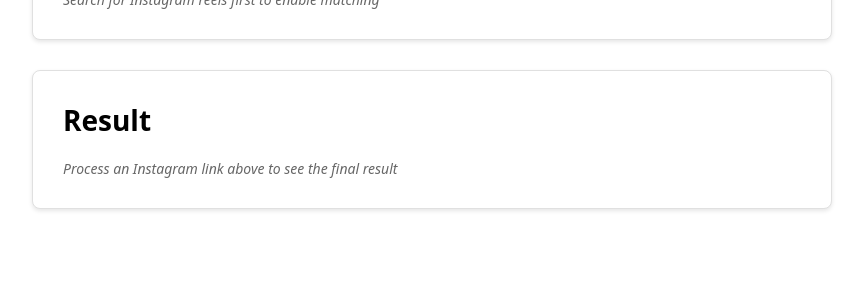
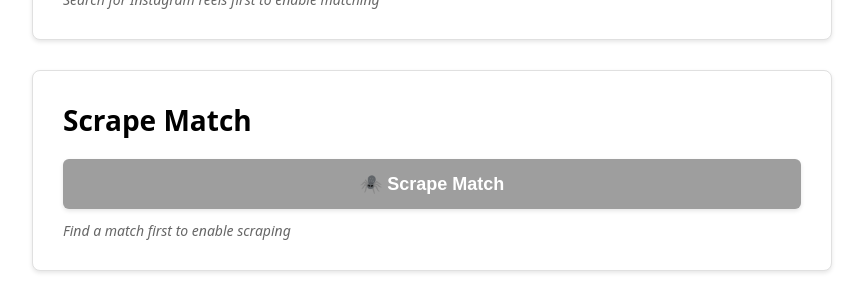
Before and after one commit to colecanning/nabb, a Next.js app: page /cycle in a window 1280 px wide. Shown: the part 1921-2220 px from the top of the page, without its empty margins (208-1071 px from the left). Before the commit the page ends 2188 px from the top, so only its background shows below. Built offline with nearby package versions, Linux system fonts and the light colour scheme; no server answers.

Commit message:
flow except llm, time to refactor

```diff
--- a/app/cycle/page.tsx
+++ b/app/cycle/page.tsx
@@ -8,6 +8,7 @@
   title?: string;
   description?: string;
   audioTranscription?: string;
+  matchedInstagramUrl?: string;
 }
 
 export default function CyclePage() {
@@ -28,6 +29,8 @@
   const [finalResult, setFinalResult] = useState<FinalResult>({});
   const [matchedResult, setMatchedResult] = useState<{ title: string; url: string; snippet: string; position: number; duration?: string | null; thumbnail?: string | null; matchScore: number; durationScore: number; titleScore: number } | null>(null);
   const [findingMatch, setFindingMatch] = useState(false);
+  const [scrapedMatchData, setScrapedMatchData] = useState<{ success?: boolean; title?: string; description?: string; videoUrl?: string; error?: string; debug?: any } | null>(null);
+  const [scrapingMatch, setScrapingMatch] = useState(false);
 
   const handleProcess = async (e: React.FormEvent) => {
     e.preventDefault();
@@ -286,6 +289,44 @@
     }
 
     return null;
+  };
+
+  const handleScrapeMatch = async () => {
+    if (!matchedResult) {
+      alert('Please find a match first');
+      return;
+    }
+
+    setScrapingMatch(true);
+    setScrapedMatchData(null);
+
+    try {
+      const res = await fetch('/api/crawl-instagram', {
+        method: 'POST',
+        headers: {
+          'Content-Type': 'application/json',
+        },
+        body: JSON.stringify({ url: matchedResult.url }),
+      });
+
+      const data = await res.json();
+      setScrapedMatchData(data);
+
+      // Update final result with matched Instagram URL if successful
+      if (data.success) {
+        setFinalResult(prev => ({
+          ...prev,
+          matchedInstagramUrl: matchedResult.url
+        }));
+      }
+    } catch (error) {
+      setScrapedMatchData({
+        success: false,
+        error: error instanceof Error ? error.message : 'Failed to scrape matched URL',
+      });
+    } finally {
+      setScrapingMatch(false);
+    }
   };
 
   const handleFindMatch = async () => {
@@ -1314,6 +1355,197 @@
         )}
       </div>
 
+      {/* Scrape Match Section */}
+      <div style={{
+        backgroundColor: '#ffffff',
+        padding: '30px',
+        borderRadius: '8px',
+        border: '1px solid #e0e0e0',
+        boxShadow: '0 2px 4px rgba(0, 0, 0, 0.1)',
+        marginTop: '30px'
+      }}>
+        <h2 style={{ fontSize: '28px', marginTop: '0', marginBottom: '20px' }}>Scrape Match</h2>
+
+        <button
+          type="button"
+          onClick={handleScrapeMatch}
+          disabled={scrapingMatch || !matchedResult}
+          style={{
+            width: '100%',
+            padding: '14px',
+            fontSize: '18px',
+            fontWeight: '600',
+            color: '#ffffff',
+            backgroundColor: scrapingMatch || !matchedResult ? '#9e9e9e' : '#9c27b0',
+            border: 'none',
+            borderRadius: '6px',
+            cursor: scrapingMatch || !matchedResult ? 'not-allowed' : 'pointer',
+            transition: 'background-color 0.2s',
+            boxShadow: '0 2px 4px rgba(0, 0, 0, 0.1)'
+          }}
+          onMouseEnter={(e) => {
+            if (!scrapingMatch && matchedResult) {
+              e.currentTarget.style.backgroundColor = '#7b1fa2';
+            }
+          }}
+          onMouseLeave={(e) => {
+            if (!scrapingMatch && matchedResult) {
+              e.currentTarget.style.backgroundColor = '#9c27b0';
+            }
+          }}
+        >
+          {scrapingMatch ? '🔄 Scraping...' : '🕷️ Scrape Match'}
+        </button>
+
+        {!matchedResult && (
+          <p style={{
+            fontSize: '14px',
+            color: '#666',
+            fontStyle: 'italic',
+            marginTop: '12px',
+            marginBottom: '0'
+          }}>
+            Find a match first to enable scraping
+          </p>
+        )}
+
+        {scrapedMatchData && (
+          <div style={{
+            marginTop: '20px',
+            padding: '16px',
+            borderRadius: '6px',
+            backgroundColor: scrapedMatchData.success ? '#e8f5e9' : '#ffebee',
+            border: `1px solid ${scrapedMatchData.success ? '#4caf50' : '#f44336'}`
+          }}>
+            {scrapedMatchData.success ? (
+              <>
+                <p style={{
+                  fontSize: '16px',
+                  fontWeight: '600',
+                  color: '#2e7d32',
+                  marginBottom: '12px',
+                  marginTop: '0'
+                }}>
+                  ✅ Match Scraped Successfully
+                </p>
+
+                {scrapedMatchData.title && (
+                  <div style={{
+                    backgroundColor: '#ffffff',
+                    padding: '16px',
+                    borderRadius: '6px',
+                    border: '1px solid #c8e6c9',
+                    marginBottom: '16px'
+                  }}>
+                    <p style={{
+                      fontSize: '14px',
+                      fontWeight: '600',
+                      color: '#333',
+                      marginBottom: '8px',
+                      marginTop: '0'
+                    }}>
+                      Title:
+                    </p>
+                    <p style={{
+                      fontSize: '14px',
+                      color: '#555',
+                      lineHeight: '1.6',
+                      margin: '0'
+                    }}>
+                      {scrapedMatchData.title}
+                    </p>
+                  </div>
+                )}
+
+                {scrapedMatchData.description && (
+                  <div style={{
+                    backgroundColor: '#ffffff',
+                    padding: '16px',
+                    borderRadius: '6px',
+                    border: '1px solid #c8e6c9',
+                    marginBottom: '16px'
+                  }}>
+                    <p style={{
+                      fontSize: '14px',
+                      fontWeight: '600',
+                      color: '#333',
+                      marginBottom: '8px',
+                      marginTop: '0'
+                    }}>
+                      Description:
+                    </p>
+                    <p style={{
+                      fontSize: '14px',
+                      color: '#555',
+                      lineHeight: '1.6',
+                      margin: '0'
+                    }}>
+                      {scrapedMatchData.description}
+                    </p>
+                  </div>
+                )}
+
+                {scrapedMatchData.videoUrl && (
+                  <div style={{
+                    backgroundColor: '#ffffff',
+                    padding: '16px',
+                    borderRadius: '6px',
+                    border: '1px solid #c8e6c9'
+                  }}>
+                    <p style={{
+                      fontSize: '14px',
+                      fontWeight: '600',
+                      color: '#333',
+                      marginBottom: '8px',
+                      marginTop: '0'
+                    }}>
+                      Video:
+                    </p>
+                    <video
+                      controls
+                      style={{
+                        width: '100%',
+                        maxHeight: '500px',
+                        borderRadius: '6px',
+                        backgroundColor: '#000'
+                      }}
+                    >
+                      <source src={scrapedMatchData.videoUrl} type="video/mp4" />
+                      Your browser does not support the video tag.
+                    </video>
+                    <p style={{
+                      fontSize: '12px',
+                      color: '#888',
+                      marginTop: '8px',
+                      marginBottom: '0',
+                      wordBreak: 'break-all',
+                      fontFamily: 'monospace'
+                    }}>
+                      Source: {scrapedMatchData.videoUrl}
+                    </p>
+                  </div>
+                )}
+              </>
+            ) : (
+              <>
+                <p style={{
+                  fontSize: '16px',
+                  fontWeight: '600',
+                  color: '#c62828',
+                  marginBottom: '8px',
+                  marginTop: '0'
+                }}>
+                  ❌ Error
+                </p>
+                <p style={{ fontSize: '14px', color: '#555', margin: '0' }}>
+                  {scrapedMatchData.error || 'Unknown error occurred'}
+                </p>
+              </>
+            )}
+          </div>
+        )}
+      </div>
+
       {/* Result Section */}
       <div style={{
         backgroundColor: '#ffffff',
```
